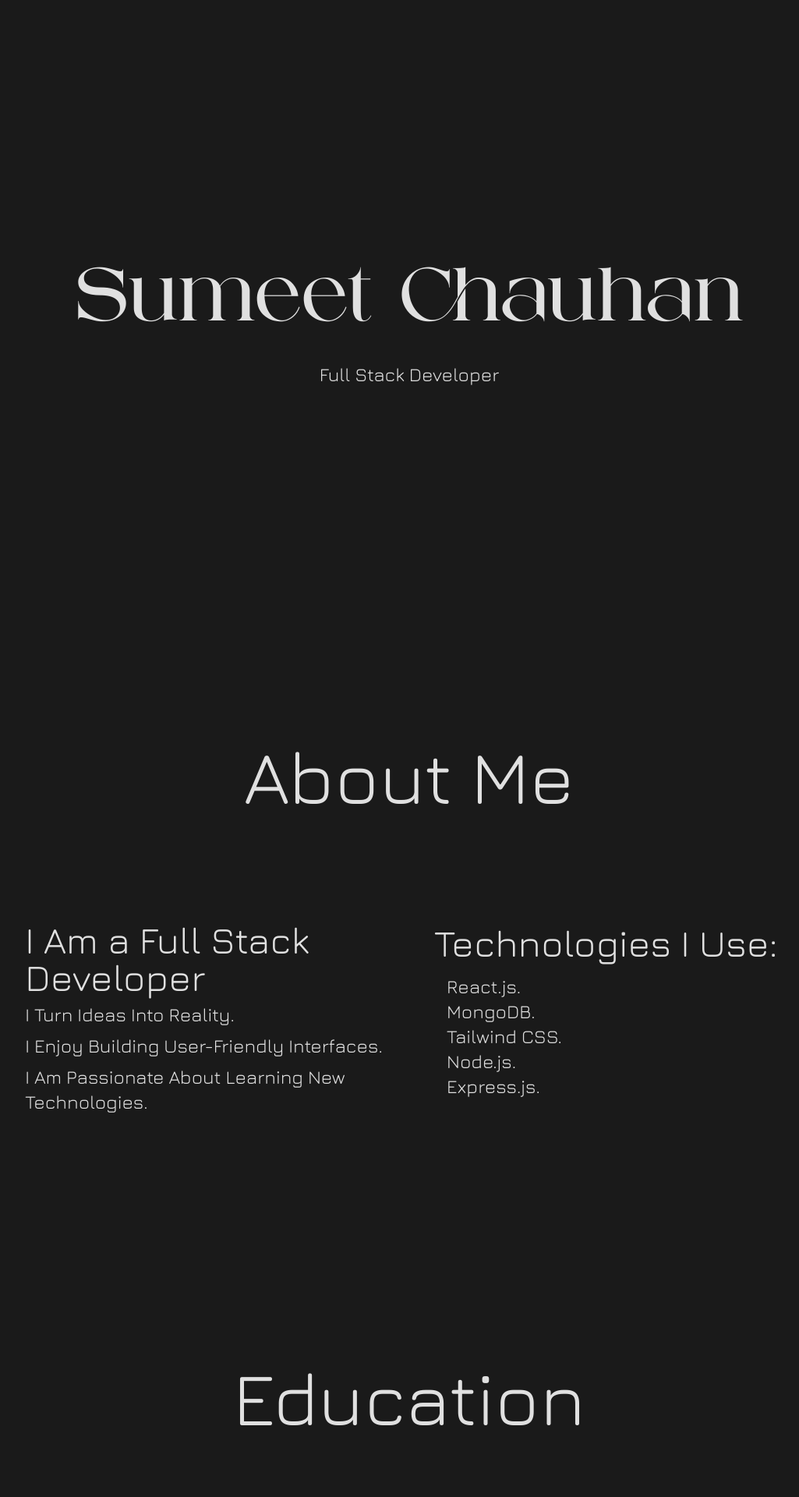
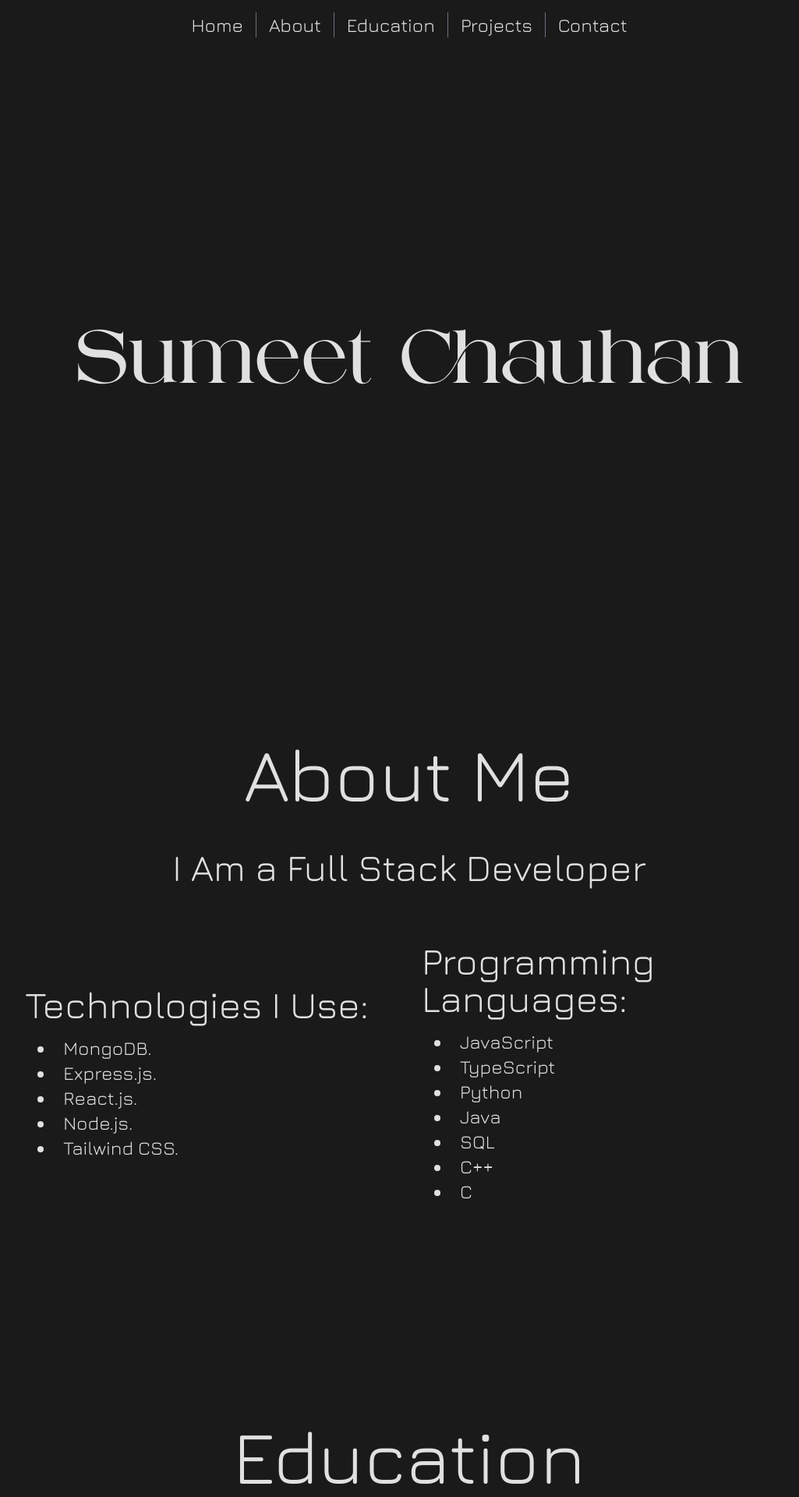
Before and after one commit to Sumeet0P/Portfolio, a React (Vite) app: page / in a window 1280 px wide. Shown: the top 1920 px of the page at 78% size, without its empty margins (115-1140 px from the left). Built offline with nearby package versions, Linux system fonts and the light colour scheme.

Commit message:
Add pages for About, Contact, and Projects components and update navigation links in Home component.

```diff
--- a/package.json
+++ b/package.json
@@ -13,6 +13,7 @@
     "@tailwindcss/vite": "^4.1.14",
     "react": "^19.1.1",
     "react-dom": "^19.1.1",
+    "react-scroll": "^1.9.3",
     "tailwindcss": "^4.1.14"
   },
   "devDependencies": {
--- a/src/App.jsx
+++ b/src/App.jsx
@@ -4,6 +4,8 @@ import "./index.css";
 import Home from "./components/Home";
 import About from "./components/About";
 import Education from "./components/Education";
+import Project from "./components/Project";
+import Contact from "./components/Contact";
 
 const App = () => {
   return (
@@ -12,6 +14,8 @@ const App = () => {
         <Home />
         <About />
         <Education />
+        <Project />
+        <Contact />
       </div>
     </>
   );
--- a/src/components/About.jsx
+++ b/src/components/About.jsx
@@ -2,24 +2,39 @@ import React from "react";
 
 const About = () => {
   return (
-    <div className="about-page h-screen flex flex-col items-center justify-evenly p-8">
+    <div className="about min-h-screen flex flex-col items-center justify-evenly p-8">
       <p className="text-8xl text-center">About Me</p>
 
-      <div className="text-5xl grid grid-cols-2 gap-16 items-center justify-center p-6 w-[85%]">
-        <div className="text-2xl space-y-2">
+      <p className="text-5xl text-center">I Am a Full Stack Developer</p>
+
+      <div className="text-5xl grid grid-cols-2 gap-8 items-center justify-center p-6 w-[85%]">
+        {/* <div className="text-2xl space-y-2">
           <p className="text-5xl">I Am a Full Stack Developer</p>
           <p className="">I Turn Ideas Into Reality.</p>
           <p className="">I Enjoy Building User-Friendly Interfaces.</p>
           <p className="">I Am Passionate About Learning New Technologies.</p>
-        </div>
+        </div> */}
         <div className="">
           Technologies I Use:
-          <ul className="text-2xl p-4">
+          <ul className="text-2xl p-4 list-disc list-inside">
+            <li>MongoDB.</li>
+            <li>Express.js.</li>
             <li>React.js.</li>
-            <li>MongoDB.</li>
+            <li>Node.js.</li>
             <li>Tailwind CSS.</li>
-            <li>Node.js.</li>
-            <li>Express.js.</li>
+          </ul>
+        </div>
+
+        <div>
+          <p className="">Programming Languages:</p>
+          <ul className="text-2xl p-4 list-disc list-inside">
+            <li>JavaScript</li>
+            <li>TypeScript</li>
+            <li>Python</li>
+            <li>Java</li>
+            <li>SQL</li>
+            <li>C++</li>
+            <li>C</li>
           </ul>
         </div>
       </div>
--- /dev/null
+++ b/src/components/Contact.jsx
@@ -0,0 +1,14 @@
+import React from "react";
+
+const Contact = () => {
+  return (
+    <footer className="contact p-8 text-center text-2xl">
+      <p>Let’s connect!</p>
+      <p>Email: schauhan8886@gmail.com</p>
+      <p>GitHub: github.com/Sumeet0P</p>
+      <p>LinkedIn: linkedin.com/in/sumeetchauhan37</p>
+    </footer>
+  );
+};
+
+export default Contact;
--- a/src/components/Education.jsx
+++ b/src/components/Education.jsx
@@ -1,16 +1,17 @@
-import React from 'react'
+import React from "react";
 
 const Education = () => {
   return (
-    <div className="education-page h-screen flex flex-col items-center justify-evenly p-8">
+    <div className="education h-screen flex flex-col items-center justify-evenly p-8">
       <p className="text-8xl text-center">Education</p>
 
-      <div className="text-5xl grid grid-cols-2 gap-16 items-center justify-center p-6 w-[85%]">
+      <div className="text-5xl grid grid-cols-2 gap-4 items-center justify-center p-6 w-[85%]">
         <div className="text-2xl space-y-2">
           <p className="text-5xl">Bachelor's Degree in Computer Application</p>
           <p className="">Chhatrapati Shivaji Maharaj University</p>
           <p className="">Graduated: 2024</p>
         </div>
+
         <div className="">
           Relevant Coursework:
           <ul className="text-2xl p-4">
@@ -20,9 +21,10 @@ const Education = () => {
             <li>Software Engineering.</li>
           </ul>
         </div>
+
       </div>
     </div>
-  )
-}
+  );
+};
 
-export default Education
+export default Education;
--- a/src/components/Home.jsx
+++ b/src/components/Home.jsx
@@ -1,11 +1,23 @@
 import React from 'react'
+import { Link } from 'react-scroll'
+
 
 const Home = () => {
   return (
-    <div className="min-h-screen flex flex-col items-center justify-center p-8">
-      <div className="text-8xl chetta m-8">Sumeet Chauhan</div>
-      <p className="text-2xl">Full Stack Developer</p>
+    <>
+    <nav className='items-center justify-center text-2xl p-4 sticky top-0 z-50'>
+      <ul className='flex items-center justify-center cursor-pointer divide-x divide-gray-500'>
+        <li className='px-4'><Link activeClass="active" to="home" smooth={true} duration={500}>Home</Link></li>
+        <li className='px-4'><Link activeClass="active" to="about" smooth={true} duration={500}>About</Link></li>
+        <li className='px-4'><Link activeClass="active" to="education" smooth={true} duration={500}>Education</Link></li>
+        <li className='px-4'><Link activeClass="active" to="projects" smooth={true} duration={500}>Projects</Link></li>
+        <li className='px-4'><Link activeClass="active" to="contact" smooth={true} duration={500}>Contact</Link></li>
+      </ul>
+    </nav>
+    <div className="home min-h-screen flex flex-col items-center justify-center p-8">
+      <p className="text-8xl chetta m-8">Sumeet Chauhan</p>
     </div>
+    </>
   )
 }
 
--- /dev/null
+++ b/src/components/Project.jsx
@@ -0,0 +1,28 @@
+import React from "react";
+
+const Project = () => {
+  return (
+    <div className="projects h-screen flex flex-col items-center justify-evenly p-8">
+      <p className="text-8xl text-center">Projects</p>
+
+      <div className="grid grid-cols-2 gap-8 w-[85%] text-2xl">
+        <div>
+          <p className="text-4xl mb-2">TaskTrackr App</p>
+          <p>
+            A React Native task management app with animations, tab navigation,
+            and local storage.
+          </p>
+        </div>
+        <div>
+          <p className="text-4xl mb-2">LinkTree Clone</p>
+          <p>
+            Built with Next.js and Tailwind — custom UI and dynamic links for
+            social profiles.
+          </p>
+        </div>
+      </div>
+    </div>
+  );
+};
+
+export default Project;
```
Also changed, not shown: 1 other file (tests, documents, lock files or other folders).
